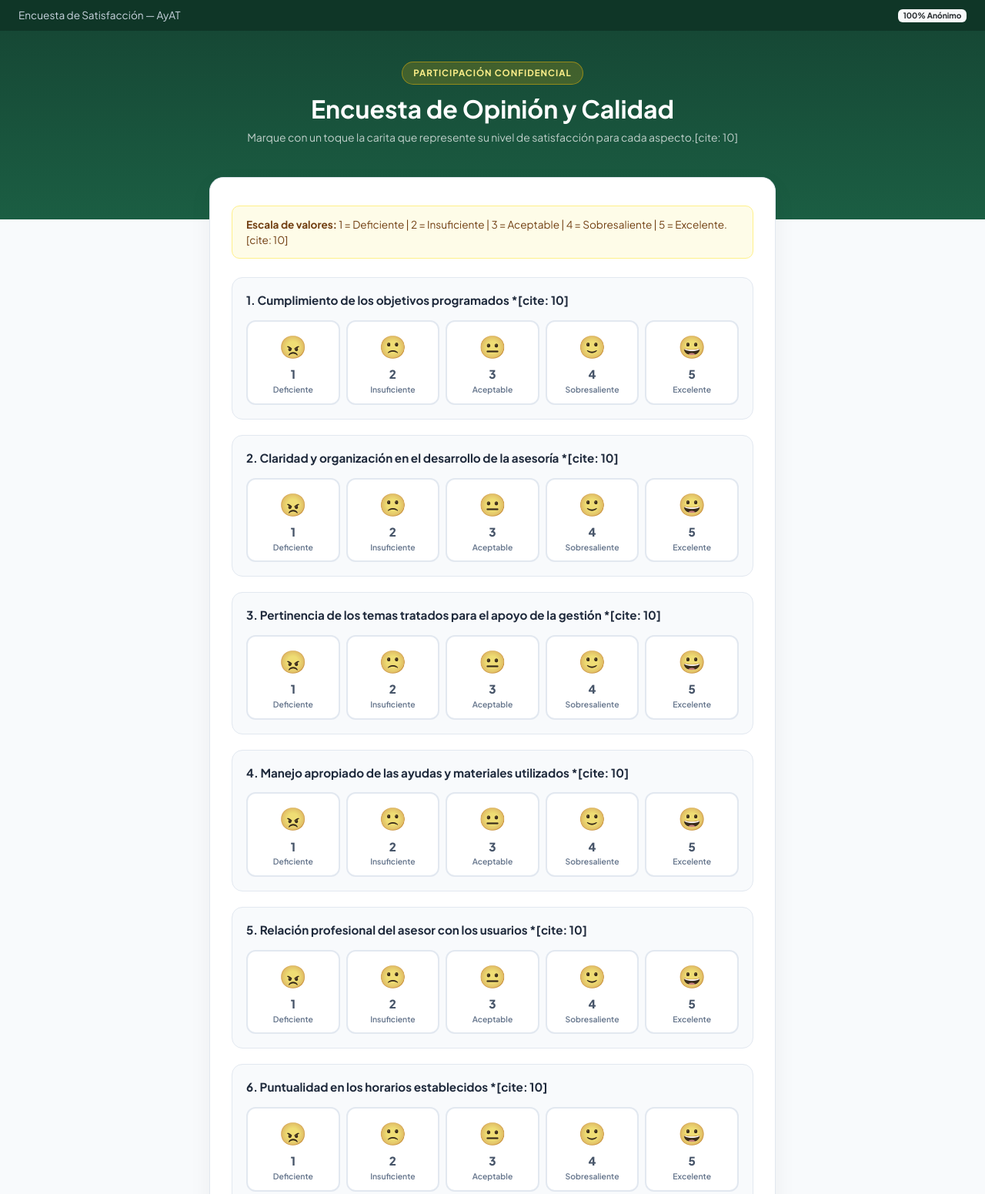
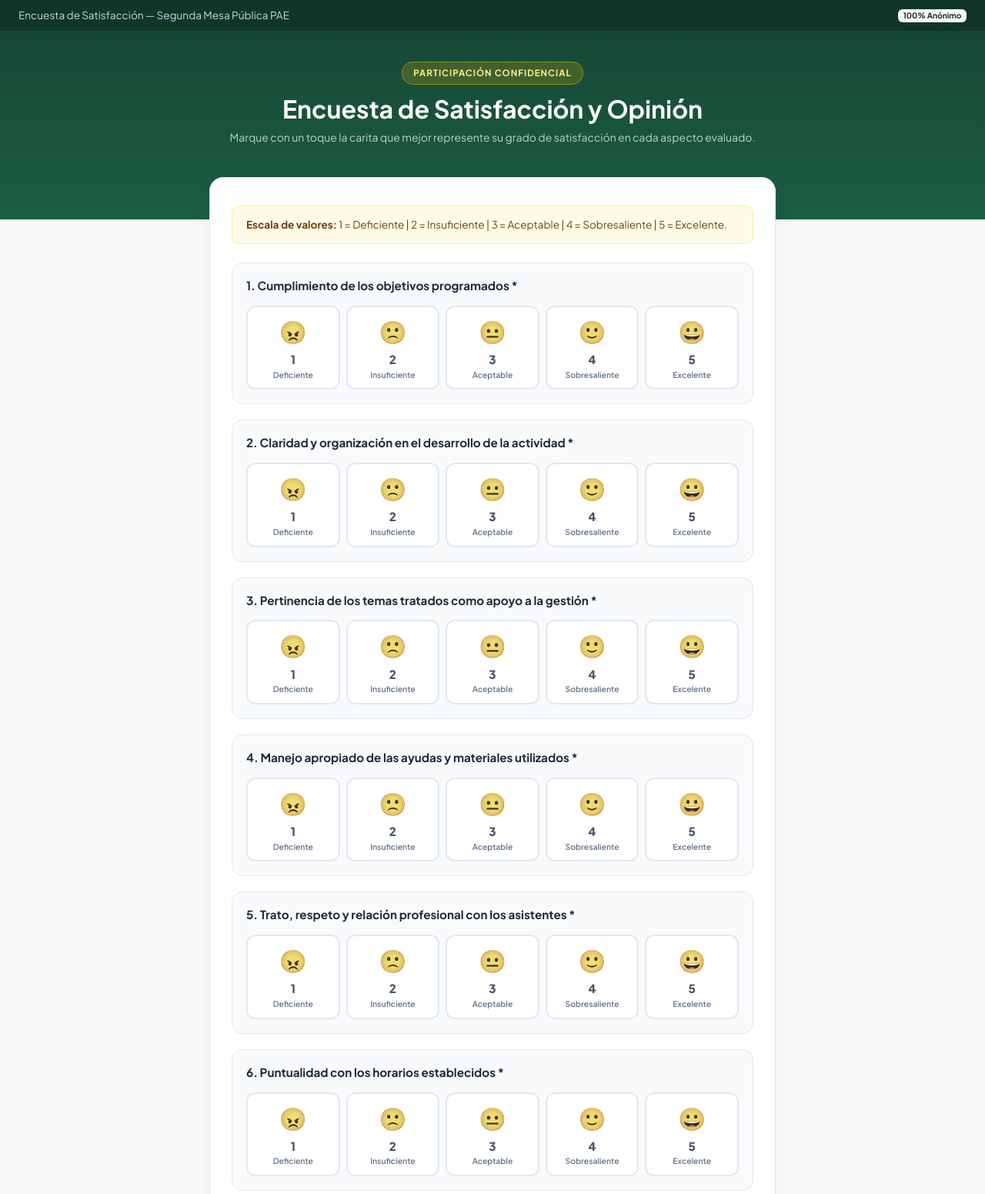
Before and after one commit to Paemesapublica/EveluacionSegundaMesaPublica, a plain HTML site: page index.html in a window 1280 px wide. Shown: the top 1551 px of the page at 77% size. Drawn offline with nearby package versions, Linux system fonts and the light colour scheme.

Commit message:
Update index.html

```diff
--- a/index.html
+++ b/index.html
@@ -3,7 +3,7 @@
 <head>
   <meta charset="UTF-8">
   <meta name="viewport" content="width=device-width, initial-scale=1.0">
-  <title>Encuesta de Opinión y Satisfacción (Anónima)</title>
+  <title>Encuesta de Satisfacción - Segunda Mesa Pública PAE</title>
   <link href="https://cdn.jsdelivr.net/npm/bootstrap@5.3.3/dist/css/bootstrap.min.css" rel="stylesheet">
   <link rel="preconnect" href="https://fonts.googleapis.com">
   <link rel="preconnect" href="https://fonts.gstatic.com" crossorigin>
@@ -77,7 +77,6 @@
       line-height: 1.45;
     }
 
-    /* Tarjetas de preguntas */
     .question-block {
       background-color: #f8fafc;
       border: 1px solid #e2e8f0;
@@ -93,7 +92,6 @@
       margin-bottom: 14px;
     }
 
-    /* Grilla de Caritas */
     .scale-options {
       display: flex;
       justify-content: space-between;
@@ -150,7 +148,6 @@
       }
     }
 
-    /* Estado seleccionado */
     .scale-item input[type="radio"]:checked + label {
       border-color: var(--pae-green-btn);
       background-color: #ecfdf5;
@@ -209,16 +206,17 @@
 </head>
 <body>
 
+  <!-- Barra superior actualizada -->
   <div class="top-nav d-flex justify-content-between align-items-center">
-    <span>Encuesta de Satisfacción — AyAT</span>
+    <span>Encuesta de Satisfacción — Segunda Mesa Pública PAE</span>
     <span class="badge bg-light text-dark fw-bold">100% Anónimo</span>
   </div>
 
   <section class="hero-section">
     <div class="badge-anonimo">Participación Confidencial</div>
-    <h2 class="fw-bold mb-2">Encuesta de Opinión y Calidad</h2>
+    <h2 class="fw-bold mb-2">Encuesta de Satisfacción y Opinión</h2>
     <p class="small text-light opacity-75 max-w-600 mx-auto">
-      Marque con un toque la carita que represente su nivel de satisfacción para cada aspecto.[cite: 10]
+      Marque con un toque la carita que mejor represente su grado de satisfacción en cada aspecto evaluado.
     </p>
   </section>
 
@@ -228,14 +226,14 @@
         <div class="form-card" id="cardContenedor">
 
           <div class="callout-notice">
-            <strong>Escala de valores:</strong> 1 = Deficiente | 2 = Insuficiente | 3 = Aceptable | 4 = Sobresaliente | 5 = Excelente.[cite: 10]
+            <strong>Escala de valores:</strong> 1 = Deficiente | 2 = Insuficiente | 3 = Aceptable | 4 = Sobresaliente | 5 = Excelente.
           </div>
 
           <form id="formEncuesta">
 
             <!-- 1. Cumplimiento de objetivos -->
             <div class="question-block">
-              <div class="question-text">1. Cumplimiento de los objetivos programados *[cite: 10]</div>
+              <div class="question-text">1. Cumplimiento de los objetivos programados *</div>
               <div class="scale-options">
                 <div class="scale-item">
                   <input type="radio" id="p1_1" name="p1_objetivos" value="1" required>
@@ -262,7 +260,7 @@
 
             <!-- 2. Claridad y organización -->
             <div class="question-block">
-              <div class="question-text">2. Claridad y organización en el desarrollo de la asesoría *[cite: 10]</div>
+              <div class="question-text">2. Claridad y organización en el desarrollo de la actividad *</div>
               <div class="scale-options">
                 <div class="scale-item">
                   <input type="radio" id="p2_1" name="p2_claridad" value="1" required>
@@ -289,7 +287,7 @@
 
             <!-- 3. Pertinencia -->
             <div class="question-block">
-              <div class="question-text">3. Pertinencia de los temas tratados para el apoyo de la gestión *[cite: 10]</div>
+              <div class="question-text">3. Pertinencia de los temas tratados como apoyo a la gestión *</div>
               <div class="scale-options">
                 <div class="scale-item">
                   <input type="radio" id="p3_1" name="p3_pertinencia" value="1" required>
@@ -316,7 +314,7 @@
 
             <!-- 4. Materiales -->
             <div class="question-block">
-              <div class="question-text">4. Manejo apropiado de las ayudas y materiales utilizados *[cite: 10]</div>
+              <div class="question-text">4. Manejo apropiado de las ayudas y materiales utilizados *</div>
               <div class="scale-options">
                 <div class="scale-item">
                   <input type="radio" id="p4_1" name="p4_materiales" value="1" required>
@@ -343,7 +341,7 @@
 
             <!-- 5. Relación profesional -->
             <div class="question-block">
-              <div class="question-text">5. Relación profesional del asesor con los usuarios *[cite: 10]</div>
+              <div class="question-text">5. Trato, respeto y relación profesional con los asistentes *</div>
               <div class="scale-options">
                 <div class="scale-item">
                   <input type="radio" id="p5_1" name="p5_relacion" value="1" required>
@@ -370,7 +368,7 @@
 
             <!-- 6. Puntualidad -->
             <div class="question-block">
-              <div class="question-text">6. Puntualidad en los horarios establecidos *[cite: 10]</div>
+              <div class="question-text">6. Puntualidad con los horarios establecidos *</div>
               <div class="scale-options">
                 <div class="scale-item">
                   <input type="radio" id="p6_1" name="p6_puntualidad" value="1" required>
@@ -397,8 +395,8 @@
 
             <!-- Comentarios u observaciones -->
             <div class="mb-4">
-              <label for="recomendaciones" class="form-label-custom">Recomendaciones o comentarios (Opcional)[cite: 10]</label>
-              <textarea class="form-control" id="recomendaciones" name="recomendaciones" rows="3" placeholder="Escriba aquí sugerencias para mejorar el servicio..."></textarea>
+              <label for="recomendaciones" class="form-label-custom">Recomendaciones o comentarios (Opcional)</label>
+              <textarea class="form-control" id="recomendaciones" name="recomendaciones" rows="3" placeholder="Escriba aquí sus opiniones o sugerencias para el mejoramiento continuo..."></textarea>
             </div>
 
             <button type="submit" class="btn btn-submit-pae w-100" id="btnSubmit">
@@ -414,6 +412,7 @@
   </main>
 
   <script>
+
     const SCRIPT_URL = "https://script.google.com/macros/s/AKfycbz-HNVWeR1jq9CIwSfhOt-gGLhcugOtP3J58BHKvvckmhtO2MMM9v4dsKLle2otgUjbkQ/exec";
 
     const form = document.getElementById('formEncuesta');
@@ -441,13 +440,13 @@
           body: JSON.stringify(payload)
         });
 
-        // Pantalla de agradecimiento directa en la misma vista
+        // Pantalla de agradecimiento sin recargas ni errores
         cardContenedor.innerHTML = `
           <div class="text-center py-5">
             <div class="check-circle">✓</div>
             <h3 class="fw-bold text-dark mb-2">¡Gracias por su calificación!</h3>
             <p class="text-secondary mb-4" style="max-width: 480px; margin: 0 auto 24px auto;">
-              Su respuesta anónima ha sido registrada exitosamente y servirá para seguir mejorando la calidad del servicio.[cite: 10]
+              Su respuesta anónima ha sido registrada exitosamente y servirá para el mejoramiento continuo de la mesa pública.
             </p>
             <button class="btn btn-submit-pae" onclick="window.location.reload()">
               Calificar nuevamente
```
